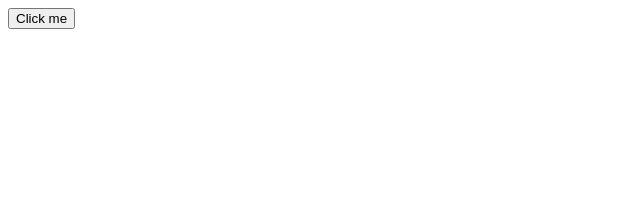
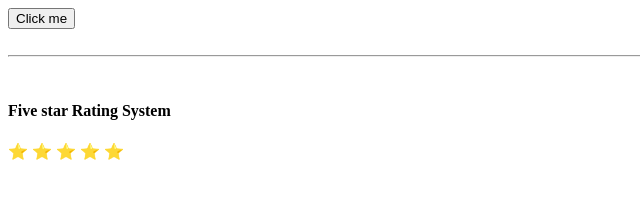
Before and after one commit to abhishek123mojumdar/Promise-and-Async, a website: page index.html in a window 1280 px wide. Shown: the whole page, without its empty margins (0-640 px from the left). Drawn offline with Linux system fonts and the light colour scheme.

Commit message:
1 file modified

```diff
--- a/index.html
+++ b/index.html
@@ -2,3 +2,17 @@
 <button id="btn">Click me</button>
 
 <div class="container" id="cardEle"></div>
+<br />
+<hr />
+
+<div class="star-rating-system" style="padding-top: 1rem">
+  <h4>Five star Rating System</h4>
+
+  <div class="stars">
+    <a>⭐</a>
+    <a>⭐</a>
+    <a>⭐</a>
+    <a>⭐</a>
+    <a>⭐</a>
+  </div>
+</div>
```
